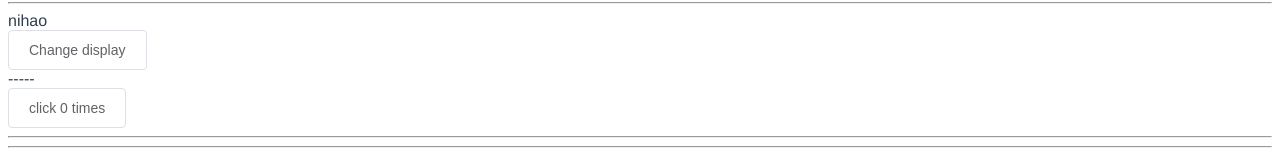
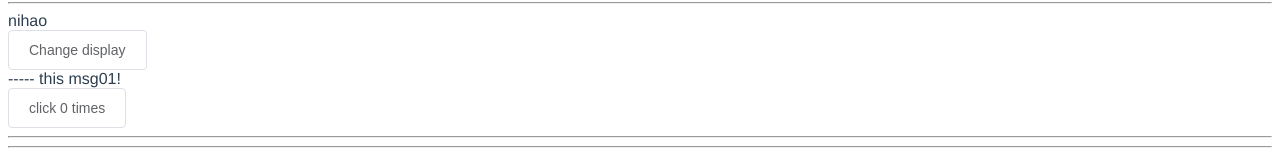
Before and after one commit to xiaofeier312/vuehi3, a Vue app: page /hi in a window 1280 px wide. Shown: the part 544-704 px from the top of the page. Built offline with nearby package versions, Linux system fonts and the light colour scheme.

Commit message:
fu chuan zi

```diff
--- a/src/components/Hi.vue
+++ b/src/components/Hi.vue
@@ -4,7 +4,7 @@
     <h2>ETeest Links</h2>
     <getbutton></getbutton>
     <hr/>
-        <getbutton></getbutton>
+        <getbutton v-bind:sonmsg="msg01"></getbutton>
     <hr/>
     <neworder></neworder>
     <hr/>
@@ -21,7 +21,8 @@ export default {
   name: 'hi',
   data () {
     return {
-      msg: 'Tsts App'
+      msg: 'Tsts App',
+      msg01: 'this msg01!'
     }
   },
   components: {
--- a/src/components/getbutton.vue
+++ b/src/components/getbutton.vue
@@ -3,8 +3,8 @@
     <hr/>
     <span>{{ string }}</span><br/>
     <el-button v-on:click="changedisplay">Change display</el-button>
-    <div :msg02='msg2'>
-      {{ msg02 }} ----- {{ msg01 }}
+    <div >
+      {{ msg02 }} ----- {{ sonmsg }}
     </div>
     <div v-if="isdisplay">
       <el-button v-on:click="clickmethod" >click {{ buttonInfo }} times</el-button>
@@ -31,7 +31,7 @@ export default {
       this.isdisplay = !this.isdisplay
     }
   },
-  props: ['msg01', 'msg02']
+  props: ['sonmsg']
 }
 
 </script>
```
